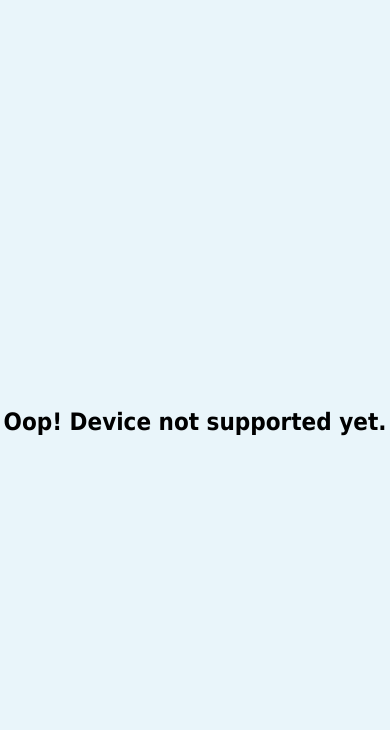
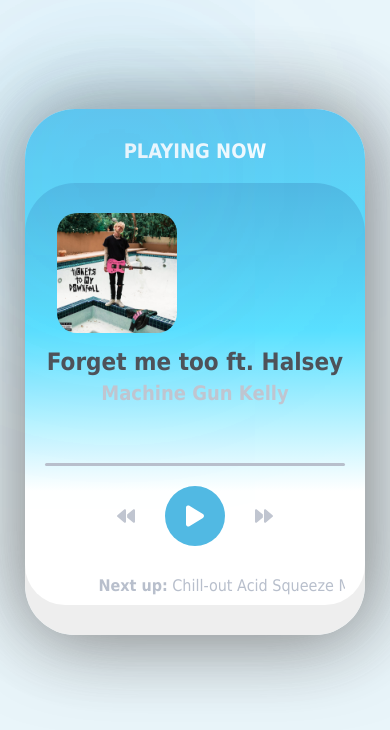
Before and after one commit to thandon263/envious-music-app, a React (Create React App) app: page / in a window 390 px wide. Shown: the top 730 px of the page. Built offline with nearby package versions, Linux system fonts and the light colour scheme.

Commit message:
Adding media queries for the music player

```diff
--- a/package.json
+++ b/package.json
@@ -22,8 +22,7 @@
   },
   "eslintConfig": {
     "extends": [
-      "react-app",
-      "react-app/jest"
+      "react-app"
     ]
   },
   "browserslist": {
--- a/src/App.js
+++ b/src/App.js
@@ -33,12 +33,12 @@
   let [nextSongIndex, setNextSongIndex] = useState(currentSongIndex + 1);
 
   const [matches, setMatches] = useState(
-    window.matchMedia("(min-width: 768px)").matches
+    window.matchMedia("(min-width: 360px)").matches
   );
 
   useEffect(() => {
     window
-    .matchMedia("(min-width: 768px)")
+    .matchMedia("(min-width: 360px)")
     .addEventListener('change', e => setMatches( e.matches ));
 
     setNextSongIndex(() => {
--- a/src/index.css
+++ b/src/index.css
@@ -58,7 +58,7 @@
 .c-player--details .details-img {
   position: relative;
   width: fit-content;
-  margin: 50px auto;
+  margin: 50px 102px;
 }
 
 .c-player--details .details-img img {
@@ -126,7 +126,7 @@
 
 .now-playing {
   position: relative;
-  left: 70px;
+  left: 180px;
   top: 140px;
   float: left;
   clear: both;
@@ -180,3 +180,204 @@
   0%    { left: 100%; }
   100%  { left: -50%; }
 }
+
+@media screen and (max-height: 900px) {
+  .c-player {
+    position: relative;
+    bottom: 60px;
+  }
+  .c-player--container {
+    width: 100%;
+    height: 63vh;
+    padding: 30px;
+  }
+  .c-player--details .details-img {
+    position: relative;
+  }
+  .c-player--details .details-img img {
+    width: 200px;
+  }
+  .now-playing {
+    position: relative;
+    left: 50px;
+    top: 50px;
+  }
+
+  .c-player--details .details-title {
+    font-size: 24px;
+  }
+}
+
+@media screen and (max-width: 400px) {
+  .c-player {
+    width: 340px;
+    position: relative;
+    bottom: 50px;
+  }
+  .c-player--container {
+    width: 100%;
+    height: 50vh;
+    padding: 20px;
+  }
+  .c-player--details .details-img {
+    position: relative;
+    width: 300px;
+  }
+  .c-player--details .details-img img {
+    width: 80px;
+    border-radius: 8px;
+    position: relative;
+    bottom: 40px;
+    right: 200px;
+  }
+  .now-playing {
+    position: relative;
+    left: 50px;
+    top: 50px;
+  }
+  .c-player--details {
+    height: 100px;
+  }
+  .c-player--details .details-title {
+    font-size: 20px;
+    overflow-wrap: break-word;
+    position: relative;
+    bottom: 60px;
+  }
+  .c-player--details .details-artist {
+    position: relative;
+    bottom: 60px;
+  }
+
+  .progress-bar {
+   position: relative;
+   top: 50px;
+  }
+
+  .c-player--controls {
+    position: relative;
+    top: 50px;
+  }
+
+  .now-playing {
+    position: relative;
+    left: 150px;
+    top: 50px;
+  }
+  .c-player--cover {
+    position: relative;
+    top: 35px;
+  }
+  .c-player--next {
+    width: 500px;
+  }
+}
+
+@media screen and (min-width: 380px) and (max-width: 399px) {
+  .now-playing {
+    position: relative;
+    left: 180px;
+    top: 50px;
+  }
+  .c-player--cover {
+    position: relative;
+    top: 120px;
+  }
+  .c-player--details .details-img img {
+    width: 120px;
+    border-radius: 20px;
+    position: relative;
+    bottom: 40px;
+    right: 180px;
+  }
+  .progress-bar {
+    position: relative;
+    top: 110px;
+   }
+   .c-player--controls {
+    position: relative;
+    top: 120px;
+  }
+  .c-player--details .details-title {
+    font-size: 24px;
+    overflow-wrap: break-word;
+    position: relative;
+    bottom: 75px;
+  }
+  .c-player--details .details-artist {
+    position: relative;
+    bottom: 80px;
+  }
+}
+
+@media screen and (min-width: 400px) and (max-width: 780px) {
+  .c-player {
+    width: 380px;
+    position: relative;
+    bottom: 50px;
+  }
+  .c-player--container {
+    width: 100%;
+    height: 60vh;
+    padding: 20px;
+  }
+  .c-player--details .details-img {
+    position: relative;
+    width: 400px;
+  }
+  .c-player--details .details-img img {
+    width: 200px;
+    border-radius: 20px;
+    position: relative;
+    bottom: 20px;
+    right: 200px;
+  }
+  .c-player--details {
+    height: 100px;
+  }
+  .c-player--details .details-title {
+    font-size: 24px;
+    overflow-wrap: break-word;
+    position: relative;
+    bottom: 20px;
+  }
+  .c-player--details .details-artist {
+    position: relative;
+    bottom: 20px;
+  }
+
+  .progress-bar {
+   position: relative;
+   top: 220px;
+  }
+
+  .c-player--controls {
+    position: relative;
+    top: 230px;
+  }
+
+  .now-playing {
+    position: relative;
+    left: 230px;
+    top: 70px;
+  }
+  .c-player--cover {
+    position: relative;
+    top: 240px;
+  }
+  .c-player--next {
+    width: 500px;
+  }
+}
+
+@media screen and (min-width: 520px) and (max-width: 640px) {
+  .c-player--container {
+    width: 100%;
+    height: 70vh;
+    padding: 20px;
+  }
+  .c-player--cover {
+    position: relative;
+    top: 210px;
+  }
+}
```
